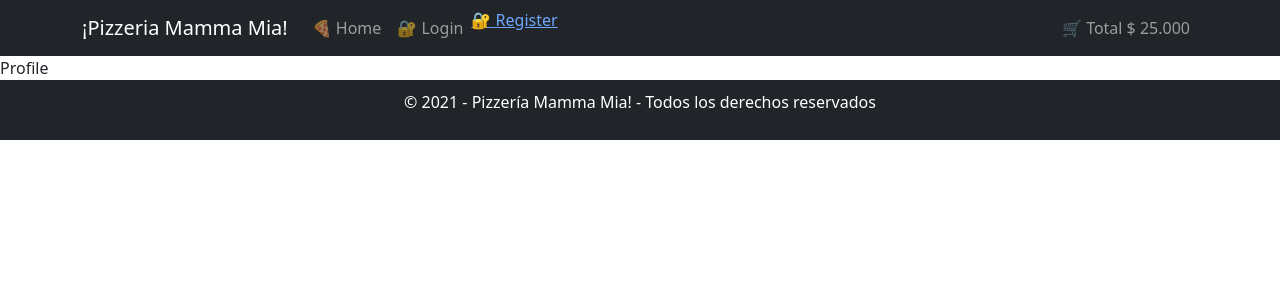
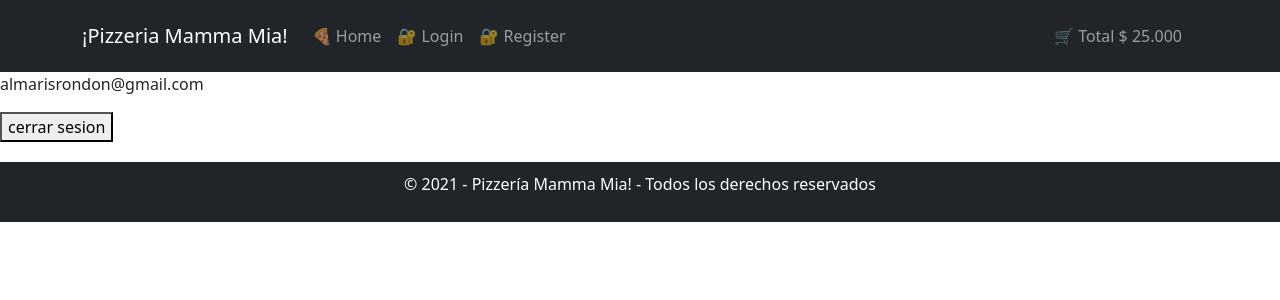
Before and after one commit to Almarondon/-Pizzer-a-desafio1-React, a React (Vite) app: page /profile in a window 1280 px wide. Shown: the top 300 px of the page. Built offline with nearby package versions, Linux system fonts and the light colour scheme.

Commit message:
modificacion de rutas en el nav

```diff
--- a/src/components/Navbar.jsx
+++ b/src/components/Navbar.jsx
@@ -1,4 +1,9 @@
-import { Container, Nav, Navbar as BootstrapNavbar } from "react-bootstrap";
+import {
+  Container,
+  Nav,
+  Navbar as BootstrapNavbar,
+  NavLink,
+} from "react-bootstrap";
 import { Link, useNavigate, useNavigation } from "react-router-dom";
 
 const Navbar = () => {
@@ -10,23 +15,33 @@ const Navbar = () => {
     <>
       <BootstrapNavbar bg="dark" data-bs-theme="dark">
         <Container>
-          <BootstrapNavbar.Brand href="#home">
+          <BootstrapNavbar.Brand onClick={() => navigate("/")}>
             ¡Pizzeria Mamma Mia!
           </BootstrapNavbar.Brand>
           <Nav className="me-auto">
-            <Nav.Link href="#home">🍕 Home</Nav.Link>
-            {token && <Nav.Link href="#profile">🔓 Profile</Nav.Link>}
-            {token && <Nav.Link href="#logout">🔓 Logout</Nav.Link>}
+            <Nav.Link onClick={() => navigate("/")}>🍕 Home</Nav.Link>
+            {token && (
+              <Nav.Link onClick={() => navigate("/profile")}>
+                🔓 Profile
+              </Nav.Link>
+            )}
+            {token && (
+              <Nav.Link onClick={() => navigate("/log")}>🔓 Logout</Nav.Link>
+            )}
+            {!token && (
+              <Nav.Link onClick={() => navigate("/login")}>🔐 Login</Nav.Link>
+            )}
             {!token && (
               <Nav.Link onClick={() => navigate("/register")}>
-                🔐 Login
+                🔐 Register
               </Nav.Link>
             )}
-            {!token && <Link to={"/register"}>🔐 Register</Link>}
           </Nav>
           <Nav>
             <Nav.Link href="#total">
-              🛒 Total $ {total.toLocaleString("es-CL")}
+              <Nav.Link onClick={() => navigate("/cart")}>
+                🛒 Total $ {total.toLocaleString("es-CL")}
+              </Nav.Link>
             </Nav.Link>
           </Nav>
         </Container>
--- a/src/components/NotFound.jsx
+++ b/src/components/NotFound.jsx
@@ -1,7 +1,13 @@
+import { Link } from "react-router-dom";
+import imagen404 from "../assets/images/error-404.png";
+
 const NotFound = () => {
   return (
     <div>
-      <img src="" alt="" />
+      <Link to={"/home"}>
+        <img src={imagen404} alt="" />
+        <h3>Volver a la página principal</h3>
+      </Link>
     </div>
   );
 };
--- a/src/components/Profile.jsx
+++ b/src/components/Profile.jsx
@@ -1,5 +1,10 @@
 const Profile = () => {
-  return <div>Profile</div>;
+  return (
+    <div>
+      <p>almarisrondon@gmail.com</p>
+      <button style={{ marginBottom: "20px" }}>cerrar sesion</button>
+    </div>
+  );
 };
 
 export default Profile;
--- a/src/pages/Cart.jsx
+++ b/src/pages/Cart.jsx
@@ -99,7 +99,9 @@ const Cart = () => {
         </Card.Body>
         <Card.Footer>
           <h4>Total: $ {total}</h4>
-          <Button variant="dark">Pagar</Button>
+          <Button style={{ marginBottom: "20px" }} variant="dark">
+            Pagar
+          </Button>
         </Card.Footer>
       </Card>
     </Container>
--- a/src/pages/register/Register.jsx
+++ b/src/pages/register/Register.jsx
@@ -88,7 +88,7 @@ const Register = () => {
               onChange={(e) => setConfirmarPassword(e.target.value)}
             />
           </Form.Group>
-          <Button variant="dark" type="submit">
+          <Button style={{ marginBottom: "20px" }} variant="dark" type="submit">
             Enviar
           </Button>
         </Form>
```
